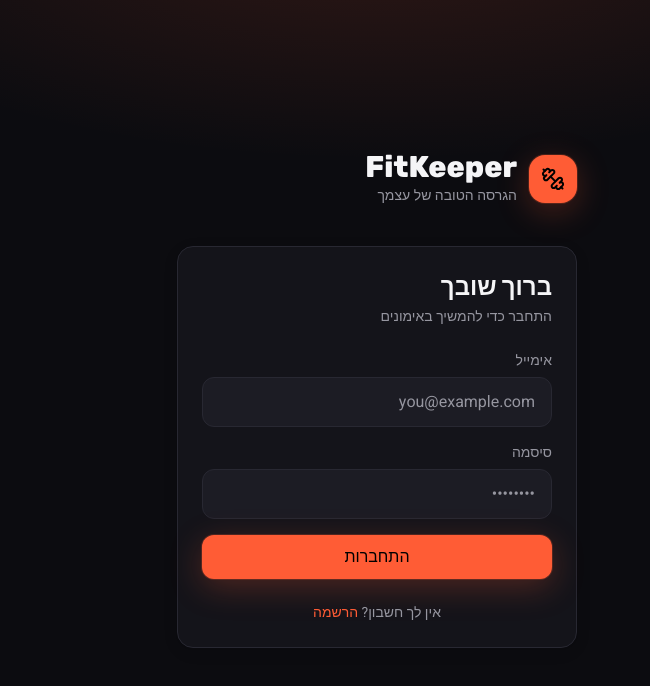
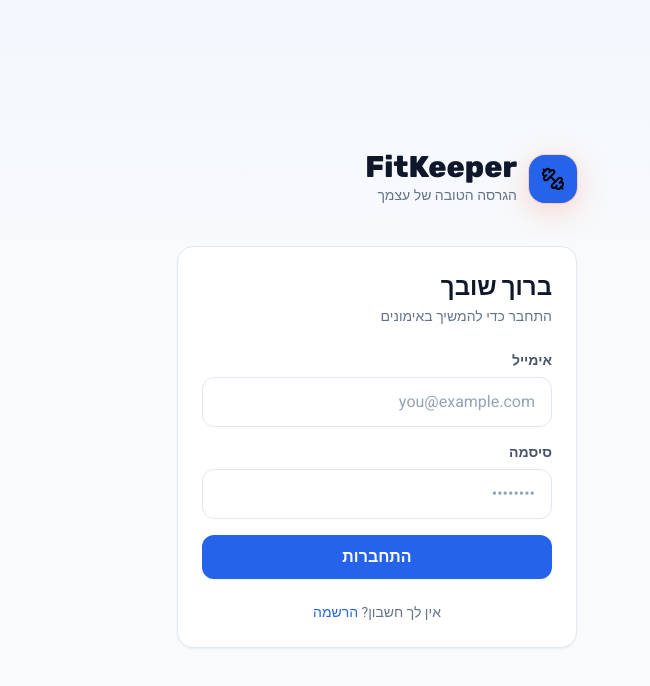
Before and after one commit to ashalem1660-hash/fitkeeper, a Next.js app: page /auth/login in a window 1280 px wide. Shown: the top 686 px of the page, without its empty margins (473-1123 px from the left). Built offline with nearby package versions, Linux system fonts and the light colour scheme.

Commit message:
Replace legacy dark theme with clean DroneOps light design system

```diff
--- a/app/globals.css
+++ b/app/globals.css
@@ -3,96 +3,50 @@
 @tailwind utilities;
 
 :root {
-  /* Dark, energetic, mobile-first gym aesthetic with orange accent */
-  --bg: 12 12 16;
-  --surface: 20 20 26;
-  --surface-2: 28 28 36;
-  --border: 40 40 50;
-  --fg: 245 245 247;
-  --muted: 150 150 160;
-  --accent: 255 92 53;      /* orange */
-  --accent-2: 255 182 67;   /* amber */
-  --danger: 239 68 68;
-  --success: 34 197 94;
+  --bg: 248 250 252;
+  --surface: 255 255 255;
+  --surface-2: 248 250 252;
+  --border: 226 232 240;
+  --fg: 15 23 42;
+  --muted: 100 116 139;
+  --accent: 37 99 235;
+  --accent-2: 16 185 129;
+  --danger: 220 38 38;
+  --success: 5 150 105;
 }
 
-* {
-  -webkit-tap-highlight-color: transparent;
-}
-
+* { -webkit-tap-highlight-color: transparent; }
 html, body {
   background: rgb(var(--bg));
   color: rgb(var(--fg));
   min-height: 100vh;
   overscroll-behavior-y: contain;
 }
-
 body {
   font-feature-settings: "ss01", "cv11";
-  background:
-    radial-gradient(ellipse 80% 50% at 50% -10%, rgba(255,92,53,0.15), transparent 60%),
-    radial-gradient(ellipse 60% 40% at 100% 100%, rgba(255,182,67,0.08), transparent 60%),
-    rgb(var(--bg));
+  background: linear-gradient(180deg, rgba(239,246,255,.55), rgb(var(--bg)) 250px);
 }
-
-/* Hebrew numeric alignment */
-.num {
-  font-variant-numeric: tabular-nums;
-  font-feature-settings: "tnum";
-}
-
-/* Nice scrollbar */
+.num { font-variant-numeric: tabular-nums; font-feature-settings: "tnum"; }
 ::-webkit-scrollbar { width: 8px; height: 8px; }
 ::-webkit-scrollbar-track { background: transparent; }
-::-webkit-scrollbar-thumb {
-  background: rgb(var(--border));
-  border-radius: 999px;
-}
-
-/* Input autofill fix on dark bg */
+::-webkit-scrollbar-thumb { background: rgb(var(--border)); border-radius: 999px; }
 input:-webkit-autofill,
 input:-webkit-autofill:hover,
 input:-webkit-autofill:focus {
-  -webkit-box-shadow: 0 0 0px 1000px rgb(var(--surface-2)) inset !important;
+  -webkit-box-shadow: 0 0 0 1000px rgb(var(--surface)) inset !important;
   -webkit-text-fill-color: rgb(var(--fg)) !important;
   caret-color: rgb(var(--fg));
 }
 
-/* Reusable components */
 @layer components {
-  .card {
-    @apply bg-surface border border-border rounded-2xl shadow-soft;
-  }
-  .card-2 {
-    @apply bg-surface-2 border border-border rounded-2xl;
-  }
-  .btn {
-    @apply inline-flex items-center justify-center gap-2 rounded-xl px-4 py-2.5
-           font-medium transition-all active:scale-[0.98] disabled:opacity-50
-           disabled:cursor-not-allowed;
-  }
-  .btn-primary {
-    @apply btn bg-accent text-black hover:brightness-110 shadow-glow;
-  }
-  .btn-ghost {
-    @apply btn bg-surface-2 text-fg hover:bg-border;
-  }
-  .btn-danger {
-    @apply btn bg-danger/15 text-danger hover:bg-danger/25;
-  }
-  .input {
-    @apply w-full bg-surface-2 border border-border rounded-xl px-4 py-3
-           text-fg placeholder:text-muted outline-none transition
-           focus:border-accent focus:ring-2 focus:ring-accent/30;
-  }
-  .label {
-    @apply block text-sm text-muted mb-1.5 font-medium;
-  }
-  .chip {
-    @apply inline-flex items-center gap-1.5 rounded-full px-3 py-1 text-xs
-           bg-surface-2 border border-border;
-  }
-  .chip-active {
-    @apply chip bg-accent text-black border-accent;
-  }
+  .card { @apply rounded-2xl border border-slate-200 bg-white shadow-sm; }
+  .card-2 { @apply rounded-2xl border border-slate-100 bg-slate-50; }
+  .btn { @apply inline-flex items-center justify-center gap-2 rounded-xl px-4 py-2.5 font-semibold transition-all active:scale-[0.98] disabled:cursor-not-allowed disabled:opacity-50; }
+  .btn-primary { @apply btn bg-blue-600 text-white hover:bg-blue-700 shadow-sm; }
+  .btn-ghost { @apply btn border border-slate-200 bg-white text-slate-700 hover:bg-slate-50; }
+  .btn-danger { @apply btn bg-red-50 text-red-700 hover:bg-red-100; }
+  .input, .field { @apply w-full rounded-xl border border-slate-200 bg-white px-4 py-3 text-slate-900 placeholder:text-slate-400 outline-none transition focus:border-blue-500 focus:ring-2 focus:ring-blue-100; }
+  .label { @apply mb-1.5 block text-sm font-semibold text-slate-600; }
+  .chip { @apply inline-flex items-center gap-1.5 rounded-full border border-slate-200 bg-white px-3 py-1 text-xs; }
+  .chip-active { @apply chip border-blue-200 bg-blue-50 text-blue-700; }
 }
```
